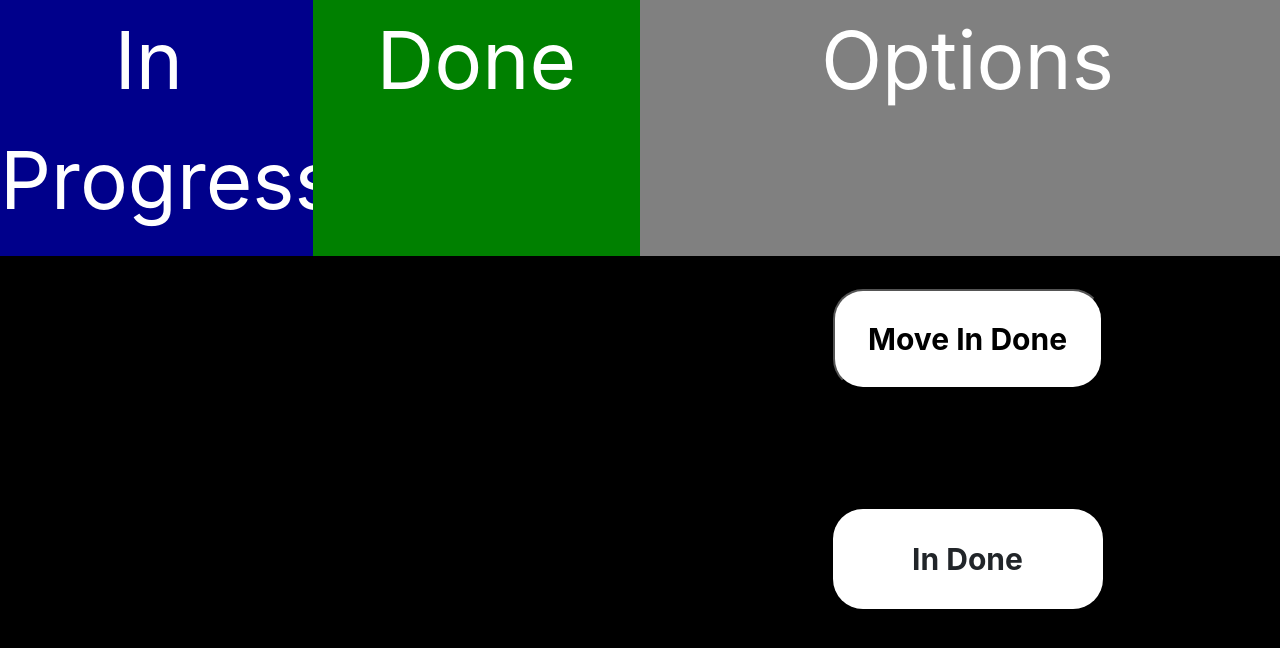
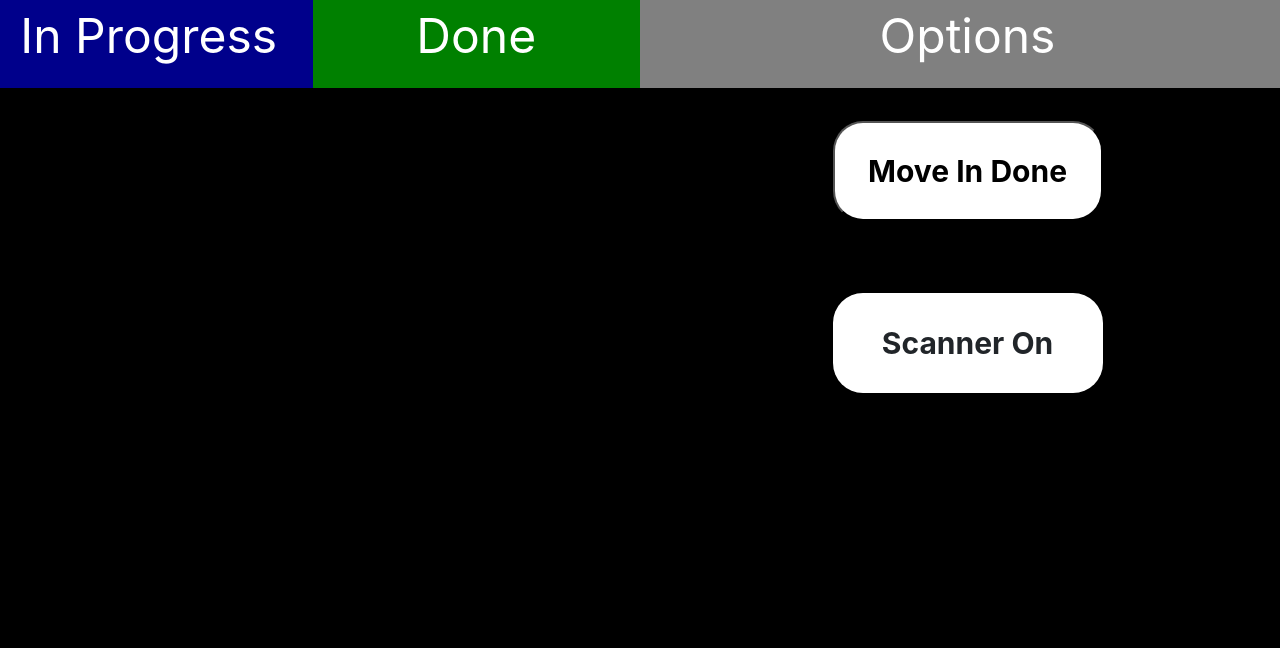
Before and after one commit to GioManu/Simple-Queue-Management-System, a Flask app: page /1 in a window 1280 px wide. Shown: the top 648 px of the page. Run offline with Flask 2, Linux system fonts and the light colour scheme; some libraries are stand-ins or nearby versions.

Commit message:
Fixed - default fonts

```diff
--- a/static/styles/Default.css
+++ b/static/styles/Default.css
@@ -1,6 +1,6 @@
 body {
   background-color: black;
-  font-size: 500%;
+  font-size: 300%;
 }
 
 div {
@@ -14,7 +14,7 @@ div > p {
 .check_nums {
     border-style: solid;
     border-color: white;
-    font-size:200px;
+    font-size:100%;
     font-weight: bold;
 }
 .selected {
--- a/templates/Index.html
+++ b/templates/Index.html
@@ -53,7 +53,7 @@
 
         <div class="parent container">
           <div class="animation_btn">
-            In Done
+            Scanner On
           </div>
           <div class="boom"></div>
         </div>
```
